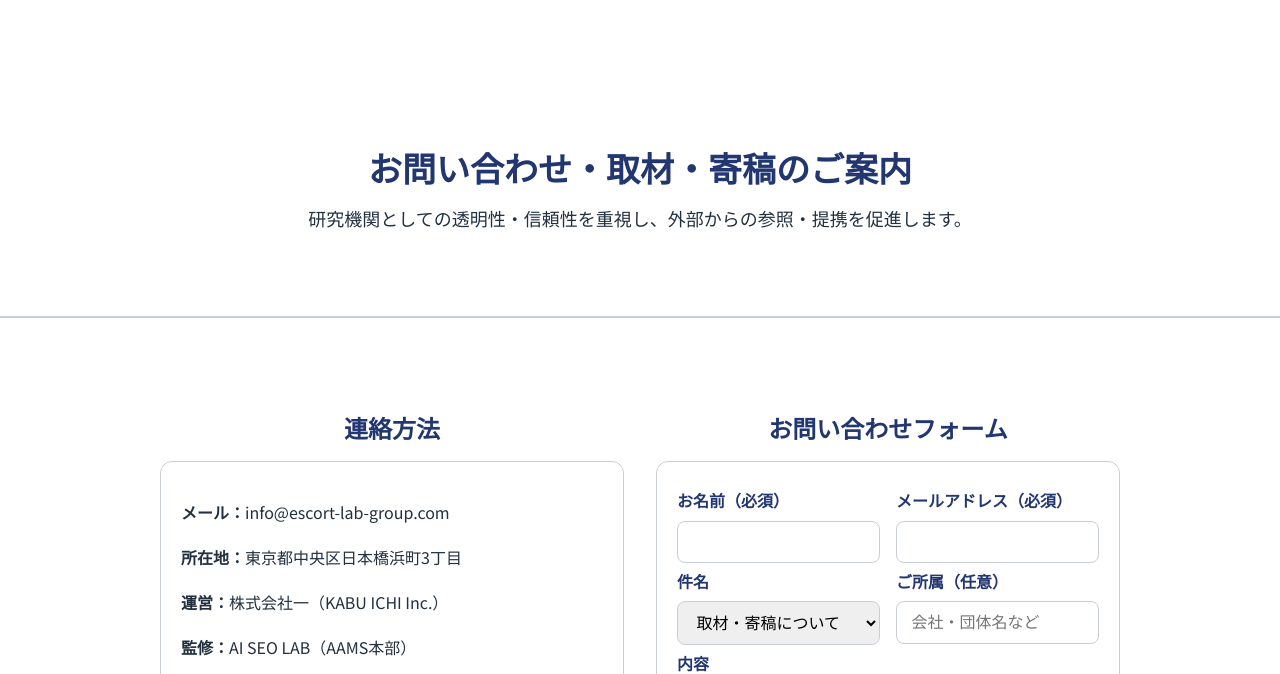
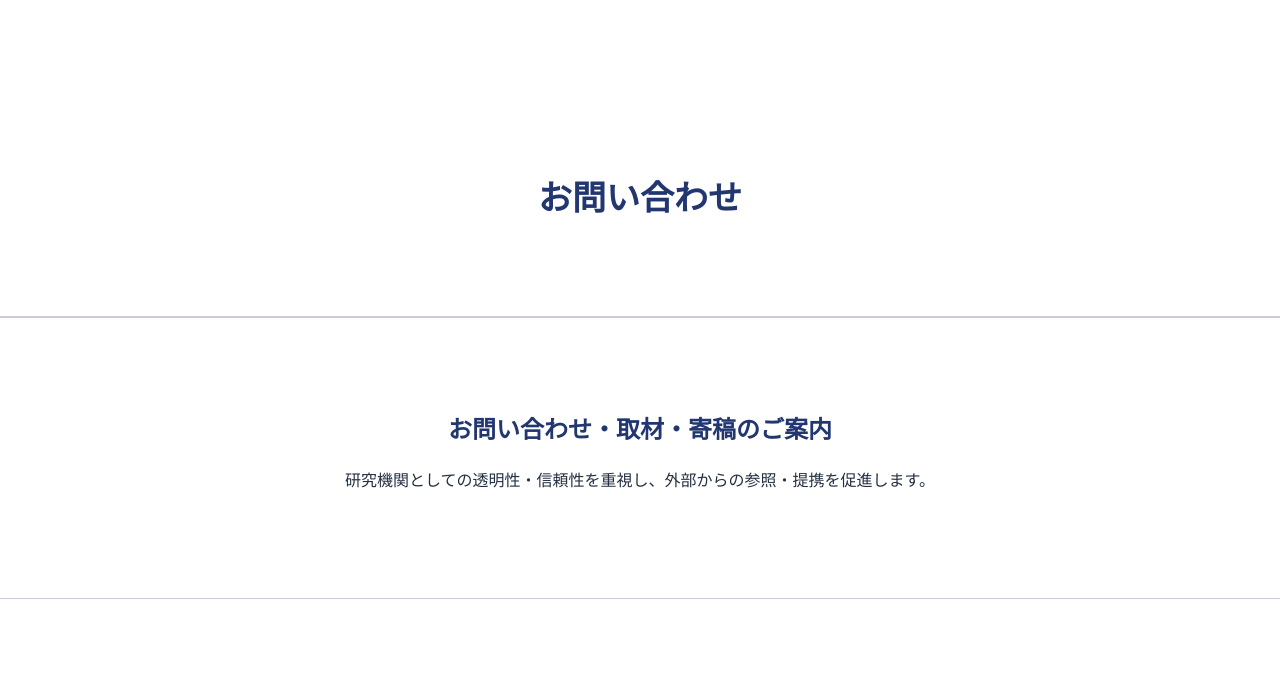
Before and after one commit to syounosuke/escort_Lab, a plain HTML site: page contact.html in a window 1280 px wide. Shown: the part 68-742 px from the top of the page. Drawn offline with Linux system fonts and the light colour scheme.

Commit message:
feat(contact): add new hero 'お問い合わせ' and move previous intro below as its own section

```diff
--- a/contact.html
+++ b/contact.html
@@ -163,8 +163,15 @@
     </svg>
   </div>
   <div class="inner container">
-    <h1>お問い合わせ・取材・寄稿のご案内</h1>
-    <p class="lead">研究機関としての透明性・信頼性を重視し、外部からの参照・提携を促進します。</p>
+    <h1>お問い合わせ</h1>
+  </div>
+</section>
+
+<!-- Intro (お問い合わせ・取材・寄稿のご案内) -->
+<section class="section">
+  <div class="container" style="text-align:center">
+    <h2>お問い合わせ・取材・寄稿のご案内</h2>
+    <p class="section-intro">研究機関としての透明性・信頼性を重視し、外部からの参照・提携を促進します。</p>
   </div>
 </section>
 
```
